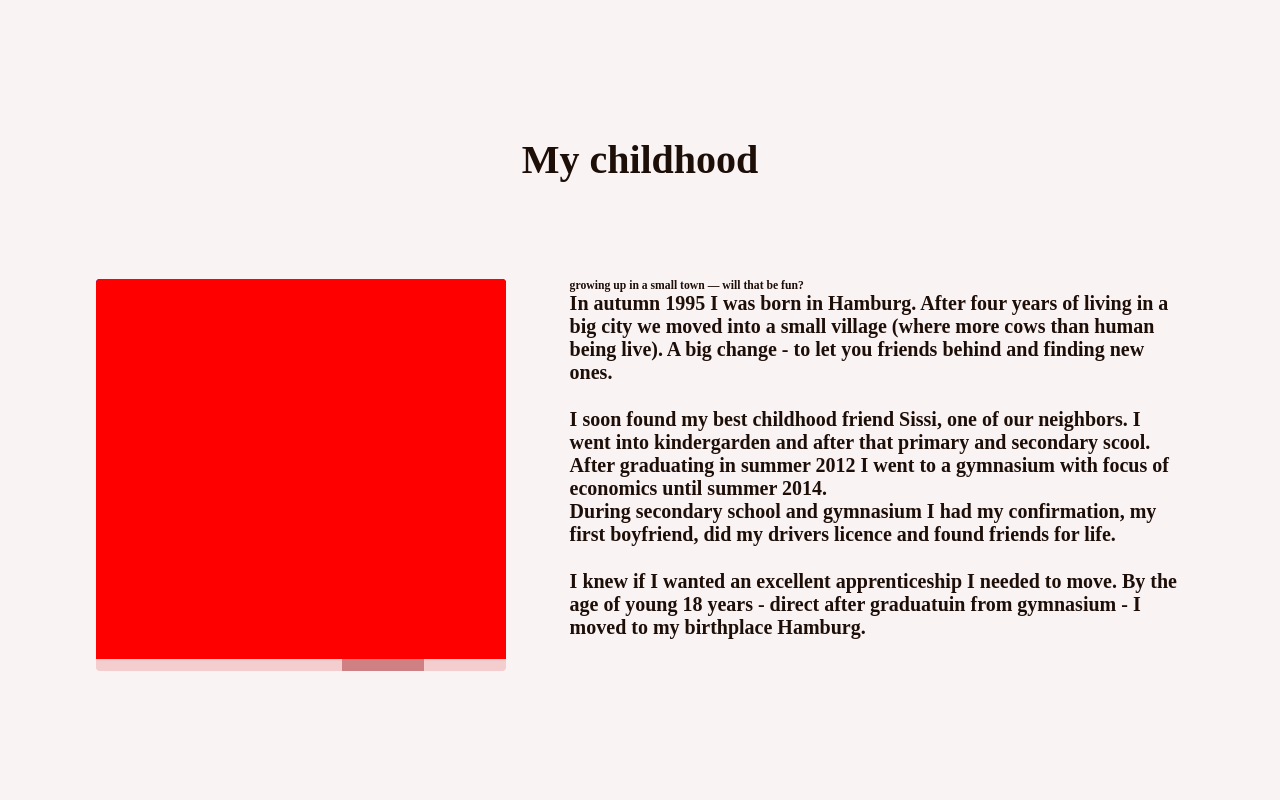
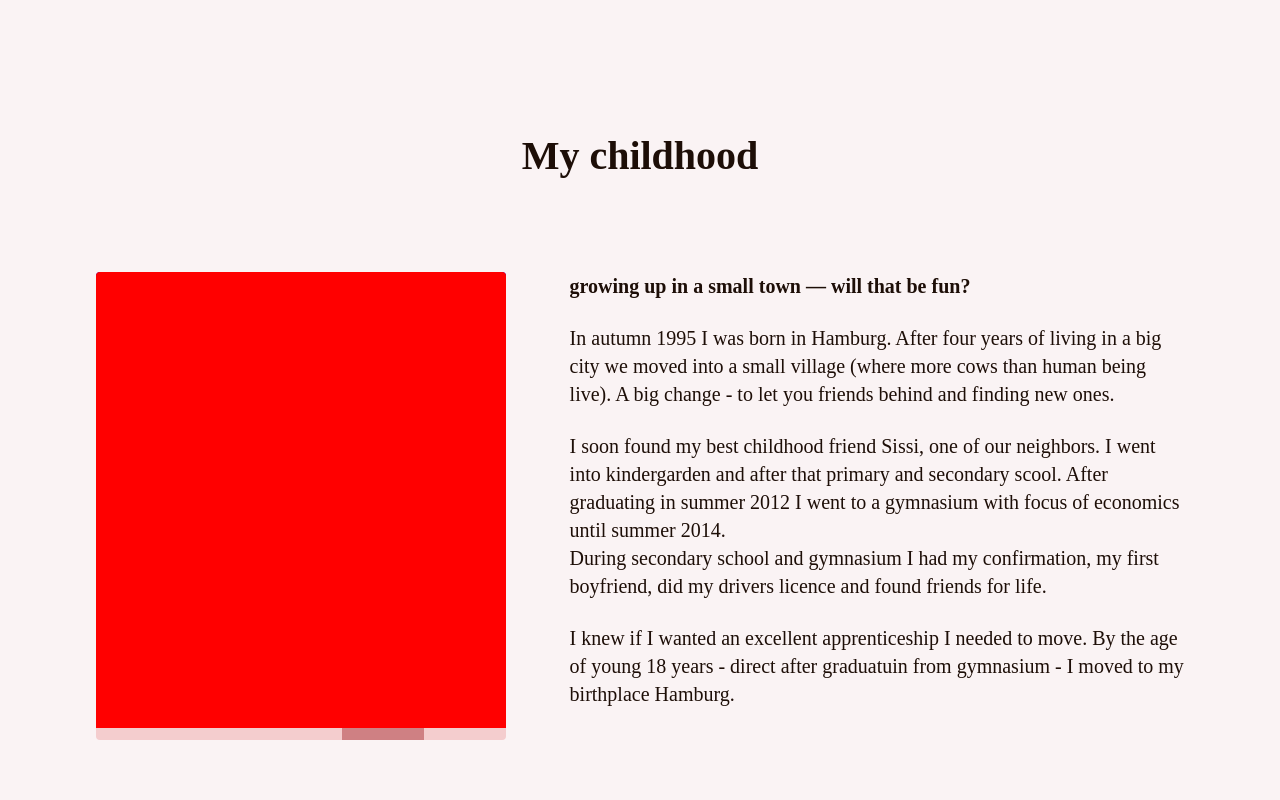
Before and after one commit to Alvadda/stuschenko-design, a React (Create React App) app: page /#home in a window 1280 px wide. Shown: the part 1720-2520 px from the top of the page. Built offline with nearby package versions, Linux system fonts and the light colour scheme; a web font is replaced by a local one.

Commit message:
fix text font weight

```diff
--- a/src/pages/about/About.tsx
+++ b/src/pages/about/About.tsx
@@ -9,7 +9,7 @@ function About() {
         <h2>How did I become a webdesigner?</h2>
         <div className={style.content}>
           <div className={style.img} />
-          <div className={style.textContent}>
+          <div>
             <p className="text">
               Not long ago a friend intended that there is no good app for time tracking for freelancer so my friend and I decided to
               develope.
--- a/src/pages/about/about.module.css
+++ b/src/pages/about/about.module.css
@@ -19,9 +19,6 @@
   border-radius: var(--boarder-radius);
 }
 
-.textContent {
-}
-
 .buttons {
   display: flex;
   align-items: center;
--- a/src/pages/landing/Landing.tsx
+++ b/src/pages/landing/Landing.tsx
@@ -9,12 +9,12 @@ function Landing() {
         <div className={style.img} />
         <div>
           <h2 className={style.heading}>Welcome!</h2>
-          <p className="text">I`m Johanna, a Webdesigner from Hamburg, Germany</p>
-          <p className="text">
+          <p className="text bold">I`m Johanna, a Webdesigner from Hamburg, Germany</p>
+          <p className="text bold">
             I am right at the beginning of my career as a webdesigner and are pleasent to welcoming you at my website I am currently
             designing.
           </p>
-          <p className="text">Get in touch with my projects</p>
+          <p className="text bold">Get in touch with my projects</p>
           <Button variant="full">see more</Button>
         </div>
       </div>
--- a/src/style/global.css
+++ b/src/style/global.css
@@ -27,6 +27,7 @@ html::-webkit-scrollbar {
 body {
   font-family: 'Cormorant Unicase', serif;
   font-weight: var(--font-weight-regular);
+  line-height: var(--font-line-height-m);
   background-color: var(--color-background);
   color: var(--color-text-dark);
   -webkit-font-smoothing: antialiased;
@@ -36,12 +37,23 @@ body {
 h2 {
   font-size: var(--font-size-xxl);
   font-weight: var(--font-weight-bold);
+  line-height: var(--font-line-height-xxl);
+}
+
+h3 {
+  font-size: var(--font-size-m);
+  font-weight: var(--font-weight-bold);
+  margin-bottom: var(--spacing-6);
 }
 
 .text {
   margin-bottom: var(--spacing-6);
 
   font-size: var(--font-size-m);
+  font-weight: var(--font-weight-regular);
+}
+
+.bold {
   font-weight: var(--font-weight-bold);
 }
 
--- a/src/style/variables.css
+++ b/src/style/variables.css
@@ -15,6 +15,10 @@
   --font-weight-bold: 700;
   --font-weight-semi-bold: 600;
   --font-weight-regular: 400;
+
+  --font-line-height-xxl: 40px;
+  --font-line-height-xl: 36px;
+  --font-line-height-m: 28px;
 
   --boarder-radius: 4px;
 
```
